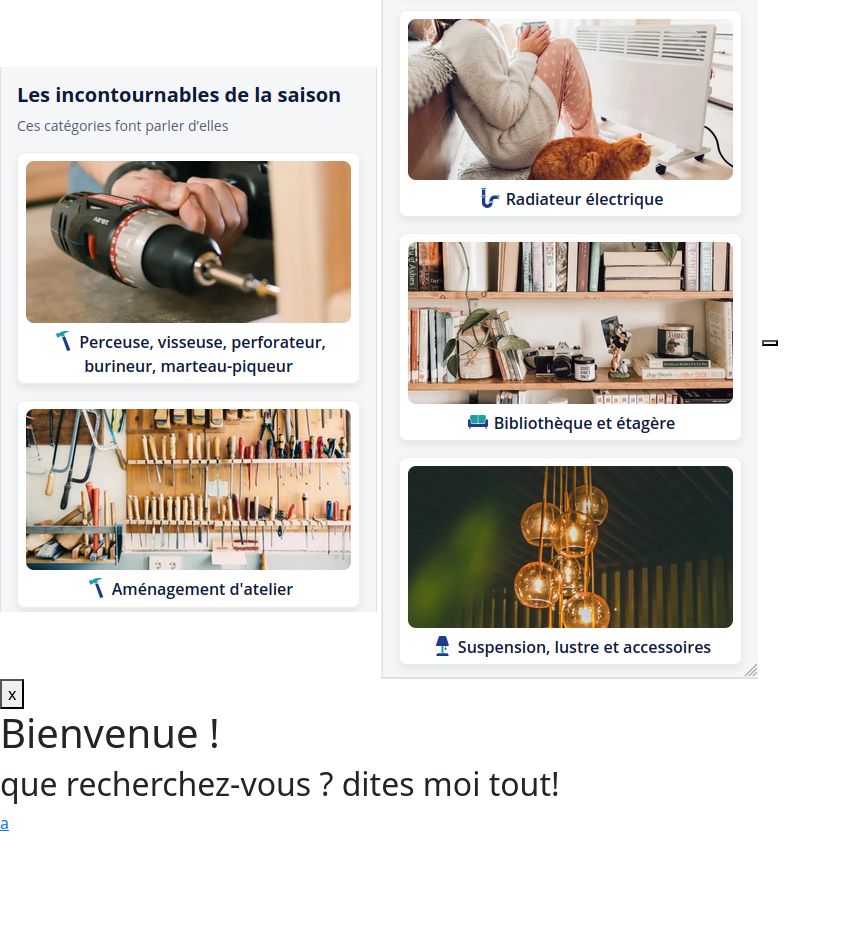
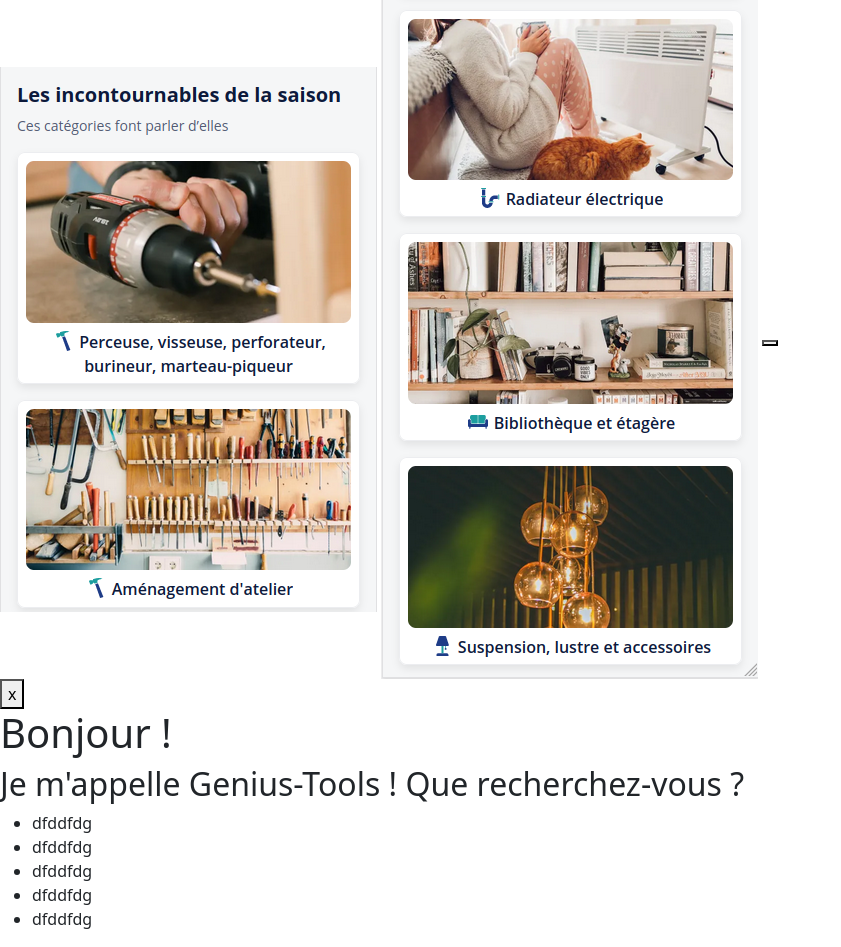
Before and after one commit to JmJames51/hackaton2, a Symfony app: template templates/home/index.html.twig in a window 1280 px wide. Shown: the part 737-1684 px from the top of the page, without its empty margins (0-841 px from the left). Before the commit the page ends 1568 px from the top, so only its background shows below. Run offline with Twig, Linux system fonts and the light colour scheme; the template is opened without the code that fills it, so the values that code supplies are empty; some libraries are stand-ins or nearby versions.

Commit message:
add list

```diff
--- a/templates/home/index.html.twig
+++ b/templates/home/index.html.twig
@@ -52,12 +52,17 @@
 		</div>
 
 			<div class="question-container">
-			 	<h1>Bienvenue !</h1>
-				<h2>que recherchez-vous ? dites moi tout!</h2>
-				<a href="#">a</a>
-				<ul>
-
-				</ul>
+			 	<h1>Bonjour !</h1>
+				<h2>Je m'appelle Genius-Tools ! Que recherchez-vous ?</h2>
+				<div>
+					<ul class="list">
+						<li>dfddfdg</li>
+						<li>dfddfdg</li>
+						<li>dfddfdg</li>
+						<li>dfddfdg</li>
+						<li>dfddfdg</li>
+					</ul>
+				</div>
 			</div>
 		</div>
 	</div>
```
Also changed, not shown: assets/styles/app.scss (+13 -0 lines).
